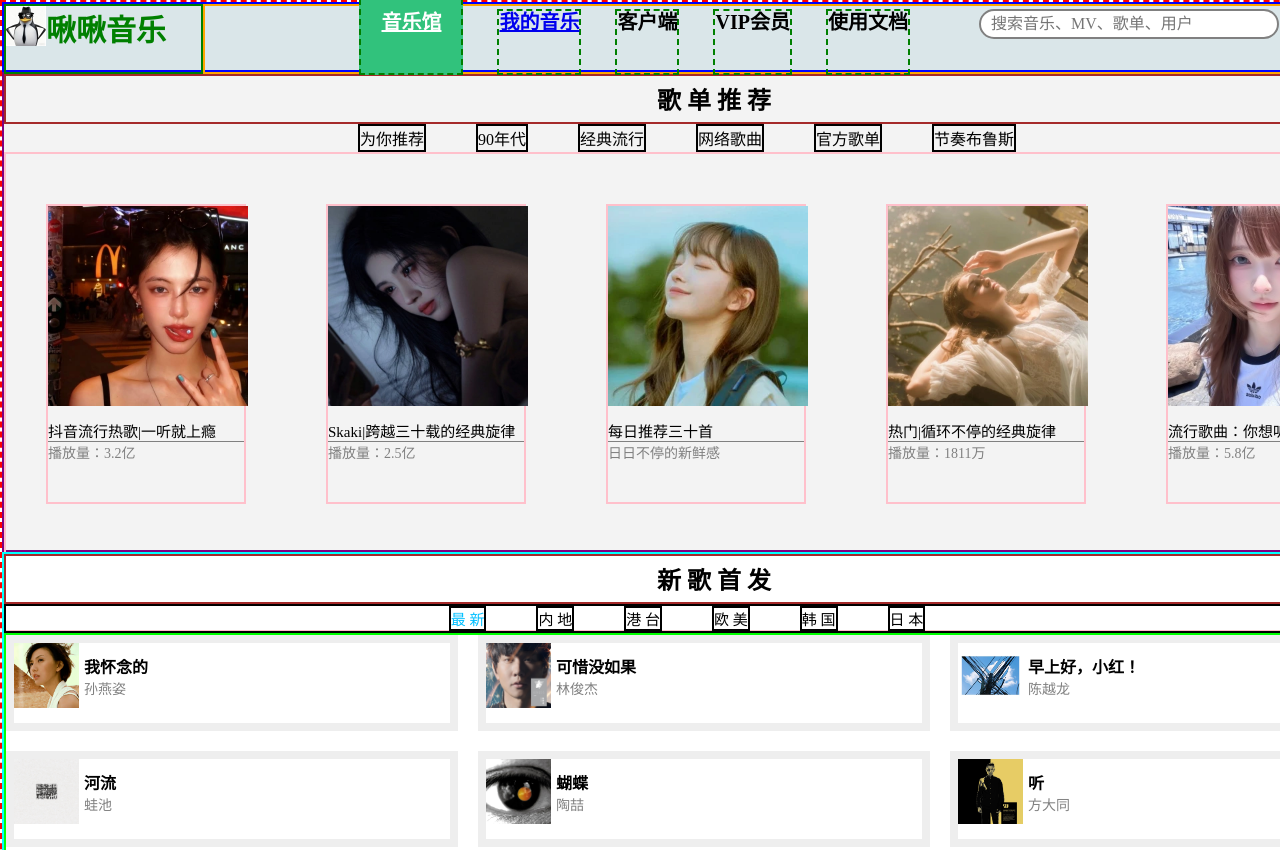
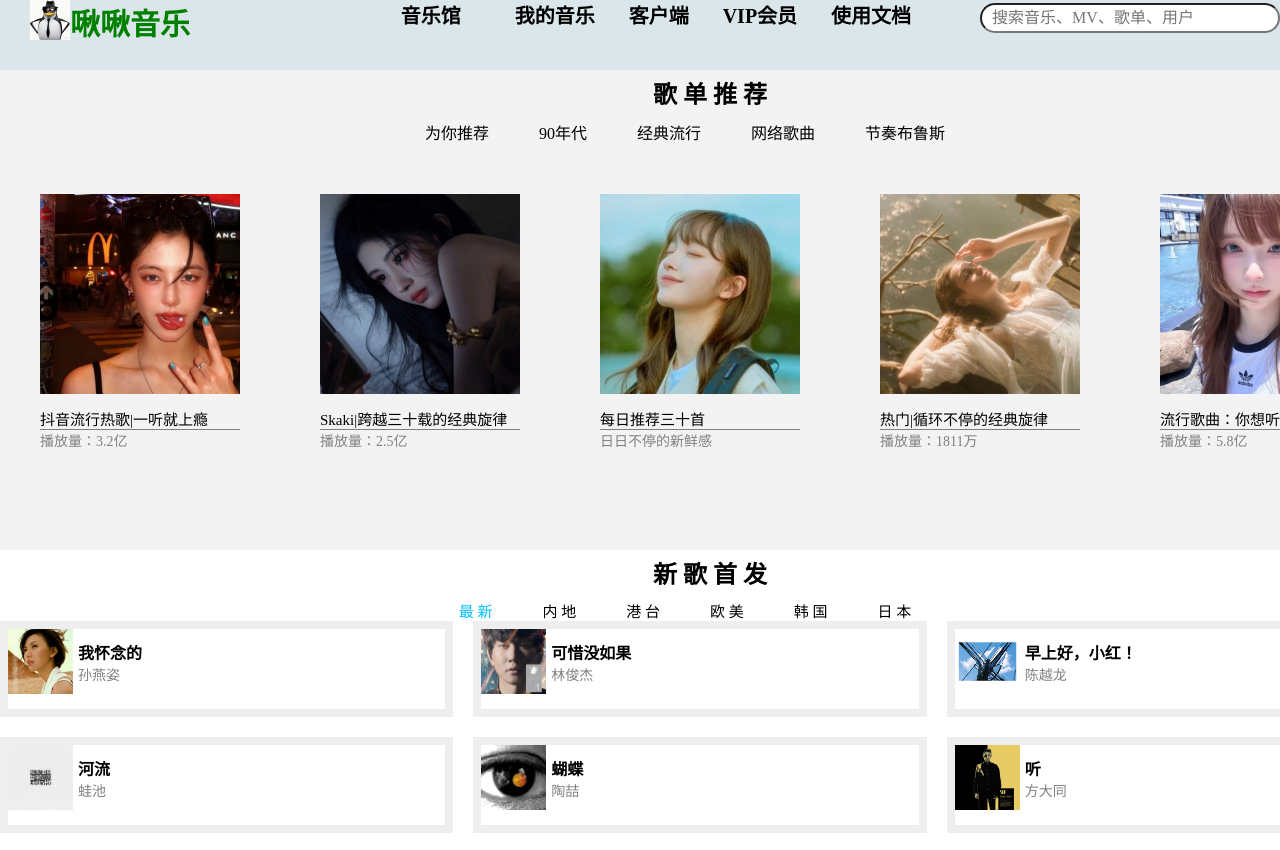
Before and after one commit to lsdhas/ling, a plain HTML site: page index.html in a window 1280 px wide. Shown: the top 850 px of the page. Drawn offline with Linux system fonts and the light colour scheme.

Commit message:
Add files via upload

```diff
--- a/css/ling.css
+++ b/css/ling.css
@@ -8,7 +8,6 @@
 .main{
     width: 1420px;
     height: 1080px;
-    border: dashed 2px red;
     margin: 0 auto;
 }
 .head{
@@ -16,12 +15,11 @@
     height: 70px;
     display: flex;
     background-color: #dae6e9;
-    border: solid 2px blue;
 }
 .logo{
     width: 200px;
     height: 70px;
-    border: solid 2px green;
+    margin-left: 30px;
     font-size: 30px;
     font-weight: bold;
     color: green;
@@ -35,26 +33,27 @@
 .menu{
     width: 1220px;
     height: 70px;
-    border: solid 2px orange;
     text-align: center;
 }
 .menu a {
     padding-bottom: 40px;
     margin: 0 15px;
-    border: dashed 2px green;
+    text-decoration: none;
+    color: black;
     font-size: 20px;
     font-weight: bold;
 }
+.menu a:hover {
+    color: #00bfff;
+    border-bottom: 3px solid #31c27c;
+}
 .menu a.chromer {
-    color: white;
-    background-color:#31c27c;
     padding: 20px 20px 40px 20px;
 }
 .menu input[type="text"] {
     width: 300px;
     height: 30px;
     margin-left: 50px;
-    border: solid 2px gray;
     border-radius: 15px;
     padding-left: 10px;
     font-size: 16px;
@@ -64,7 +63,6 @@
     width: 1420px;
     height: 480px;
     background-color: #f3f3f3;
-    border: solid 2px purple;
 }
 .recommend .top{
     width: 1420px;
@@ -73,7 +71,6 @@
     font-weight: bold;
     font-size: 24px;
     padding-top: 5px;
-    border: solid 2px brown;
 }
 .recommend img{
     width: 200px;
@@ -86,13 +83,19 @@
   font-family: 宋体;
 }
 .span span{
-    border: solid 2px black;
     margin-right: 50px;
+}
+.span a{
+    text-decoration: none;
+    color: black;
+    font-size: 16px;
+}
+.span a:hover{
+    color: #00bfff;
 }
 .tags{
     width: 1420px;
     height: 480px;
-    border: solid 2px pink;
 }
 .tags div{
     width: 200px;
@@ -100,7 +103,6 @@
     float: left;
     margin: 20px 40px;
     text-align: left;
-    border: solid 2px pink;
     margin-top: 50px;
 }
 .tags p{
@@ -112,11 +114,10 @@
     font-size: 14px;
     color: gray;
 }
-
+/* 新歌首发 */
 .newsong{
     width: 1420px;
     height: 520px;
-    border: solid 2px cyan;
 }
 .newsong .header{
     width: 1420px;
@@ -125,10 +126,8 @@
     font-weight: bold;
     font-size: 24px;
     padding-top: 5px;
-    border: solid 2px brown;
 }
 .newsong .span{
-    border: solid 2px black;
     font-size: 15px;
 }
 .newsong img{
@@ -140,7 +139,6 @@
 }
 .sing{
     width: 1420px;
-    border: solid 2px lime;
     display: flex;
     flex-wrap: wrap;
     gap: 20px;
--- a/index.html
+++ b/index.html
@@ -17,7 +17,7 @@
                     <a href="mysongs.html">我的音乐</a>
                     <a>客户端</a>
                     <a>VIP会员</a>
-                    <a>使用文档</a>
+                    <a href="js/note.html">使用文档</a>
                     <input type="text" placeholder="搜索音乐、MV、歌单、用户">
                 </nav>
             </div>
@@ -27,12 +27,12 @@
             <div>
                 <h2 class="top">歌  单 推 荐</h2>
 				<div class="span">
-				<span>为你推荐</span>
-				<span>90年代</span>
-				<span>经典流行</span>
-				<span>网络歌曲</span>
-				<span>官方歌单</span>
-				<span>节奏布鲁斯</span>
+				<span><a href="#">为你推荐</a></span>
+				<span><a href="#">90年代</a></span>
+				<span><a href="#">经典流行</a></span>
+				<span><a href="#">网络歌曲</a></span>
+				<span><a href="#>官方歌单</a></span>
+				<span><a href="#">节奏布鲁斯</a></span>
 			    </div>
             </div >
 
```
